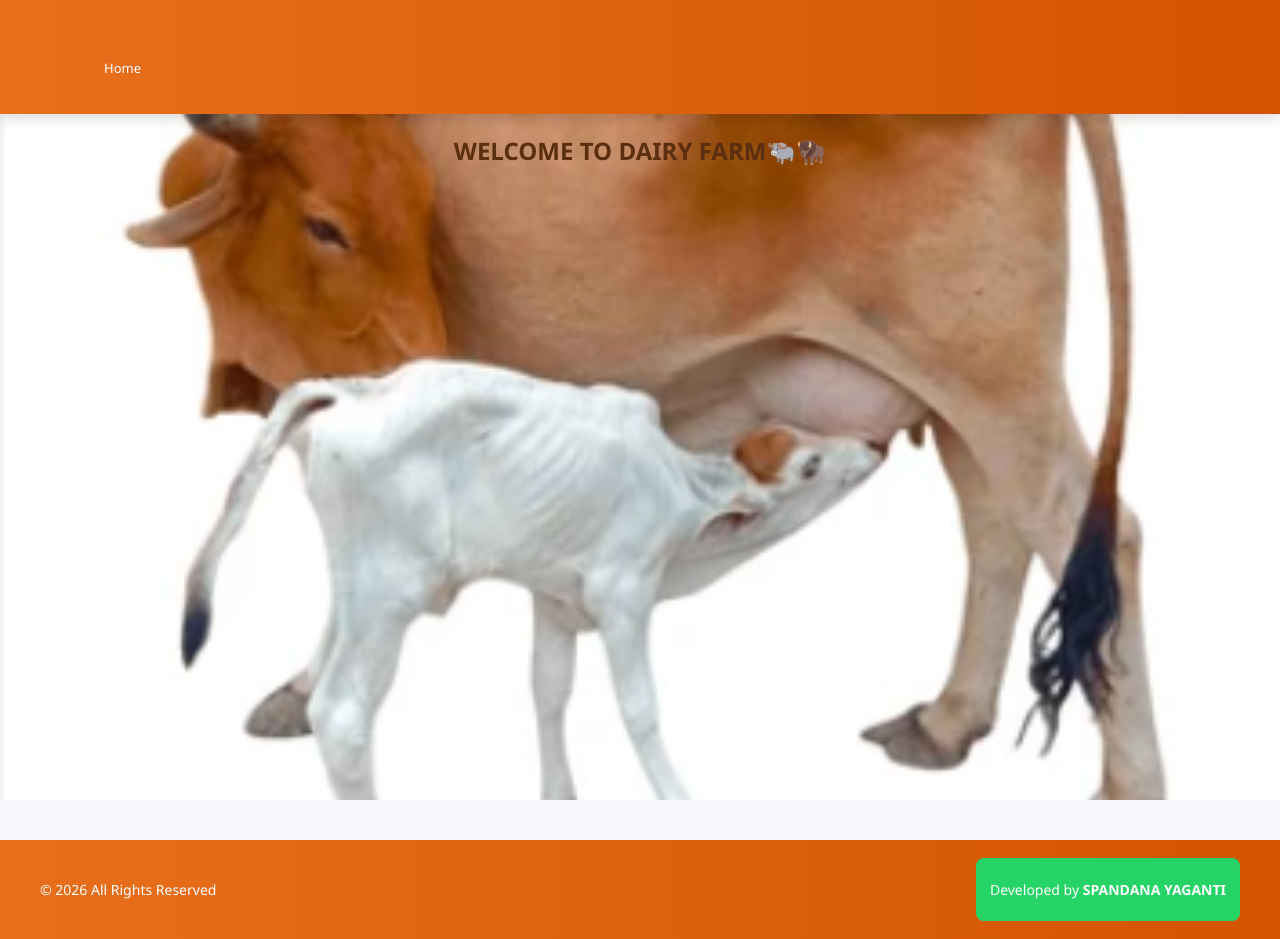
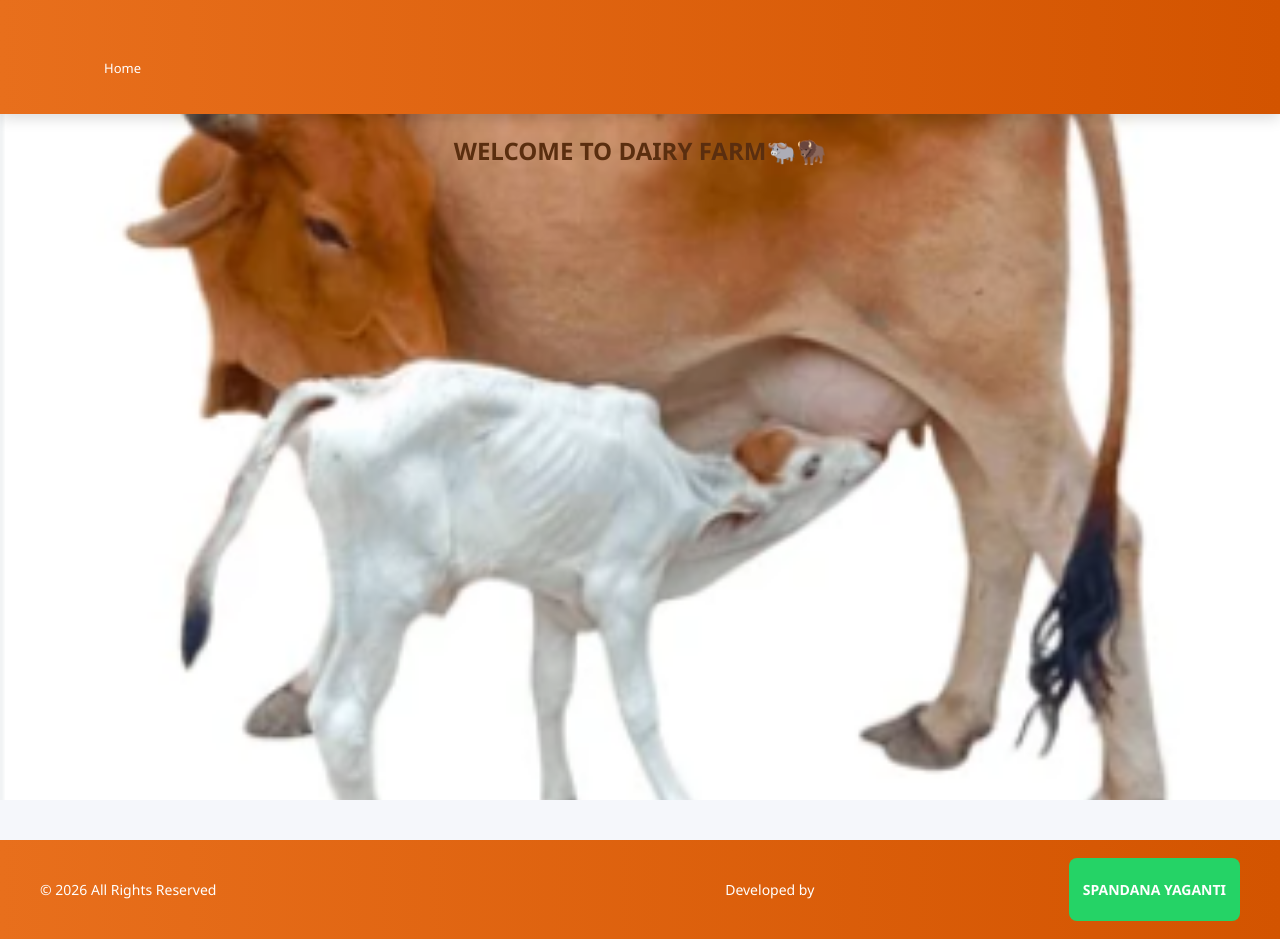
Before and after one commit to Yaganti-Spandana/farm, a React (Create React App) app: page / in a window 1280 px wide. Built offline with nearby package versions, Linux system fonts and the light colour scheme; some icons are missing.

Commit message:
footer added

```diff
--- a/src/components/Footer.js
+++ b/src/components/Footer.js
@@ -9,6 +9,9 @@ function Footer() {
 
         <p className="footer-text">
           © {year} All Rights Reserved
+        </p><br></br>
+        <p className="footer-dev">
+          Developed by
         </p>
         <a
           href="https://yaganti-spandana.netlify.app/"
@@ -17,7 +20,7 @@ function Footer() {
           className="whatsapp-btn"
         >
         <p className="footer-dev">
-          Developed by <span>SPANDANA YAGANTI</span>
+         <span>SPANDANA YAGANTI</span>
         </p>
         </a>
 
```
